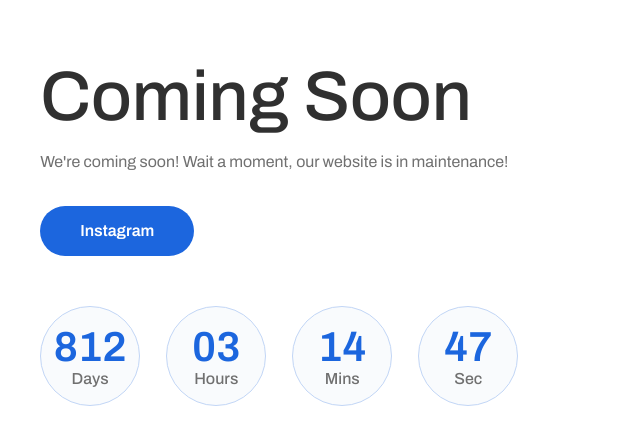
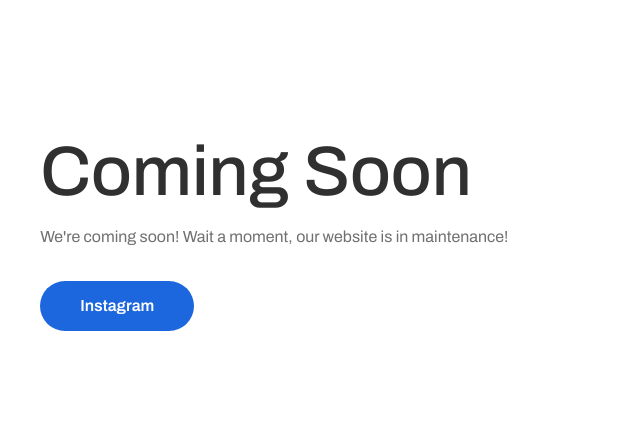
Before and after one commit to SkyAcademy/conjurehosting, a website: page coming-soon.html in a window 1280 px wide. Shown: the part 183-628 px from the top of the page, without its empty margins (0-640 px from the left). Drawn offline with Linux system fonts and the light colour scheme.

Commit message:
Update coming-soon.html

```diff
--- a/coming-soon.html
+++ b/coming-soon.html
@@ -8,7 +8,7 @@
     <meta name="viewport" content="width=device-width, initial-scale=1, shrink-to-fit=no">
 
     <!-- Title -->
-    <title>Hami - Web Hosting HTML Template</title>
+    <title>ConjureHosting - Maintenance</title>
 
     <!-- Favicon -->
     <link rel="icon" href="./img/core-img/favicon.png">
@@ -34,7 +34,6 @@
                             <h2>Coming Soon</h2>
                             <p>We're coming soon! Wait a moment, our website is in maintenance!</p>
                             <a href="https://instagram.com/conjurehosting" class="btn hami-btn mt-15">Instagram</a>
-                            <div id="clock" class="mt-50"></div>
                         </div>
                     </div>
                 </div>
```
